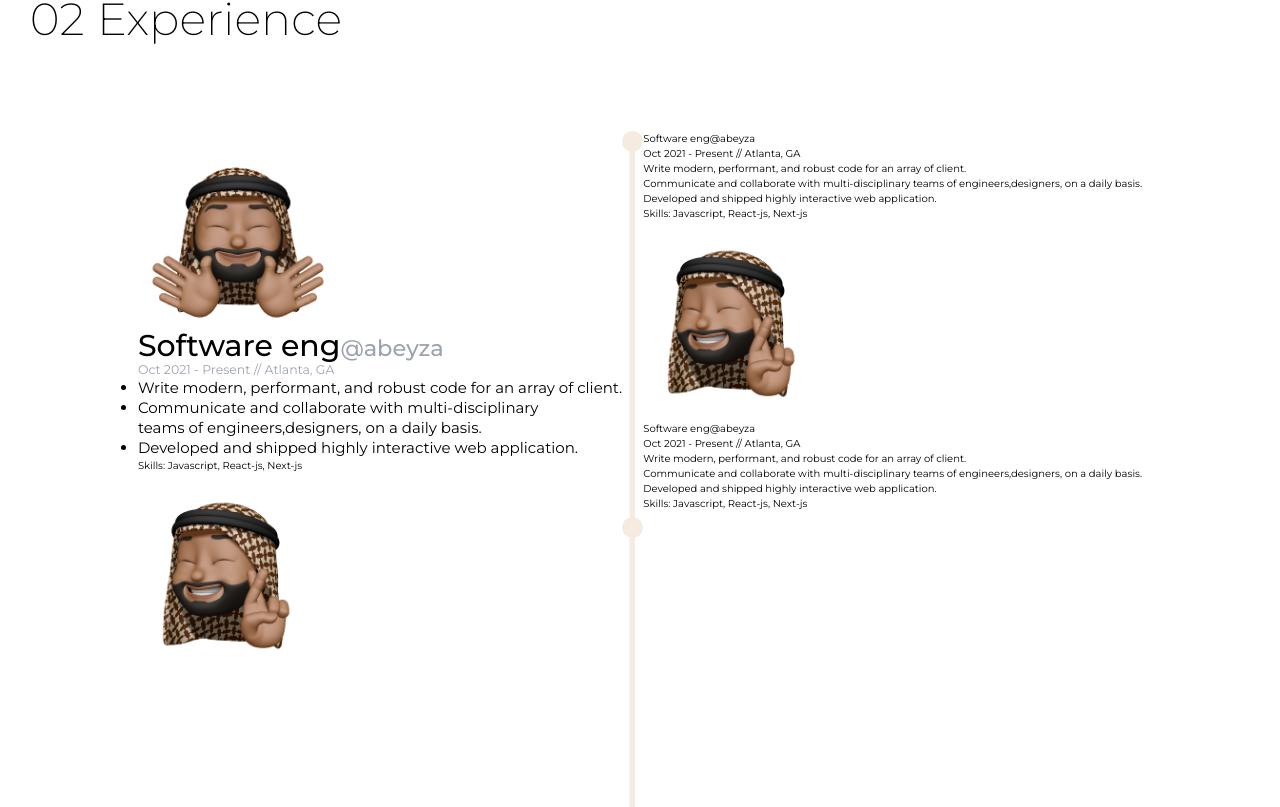
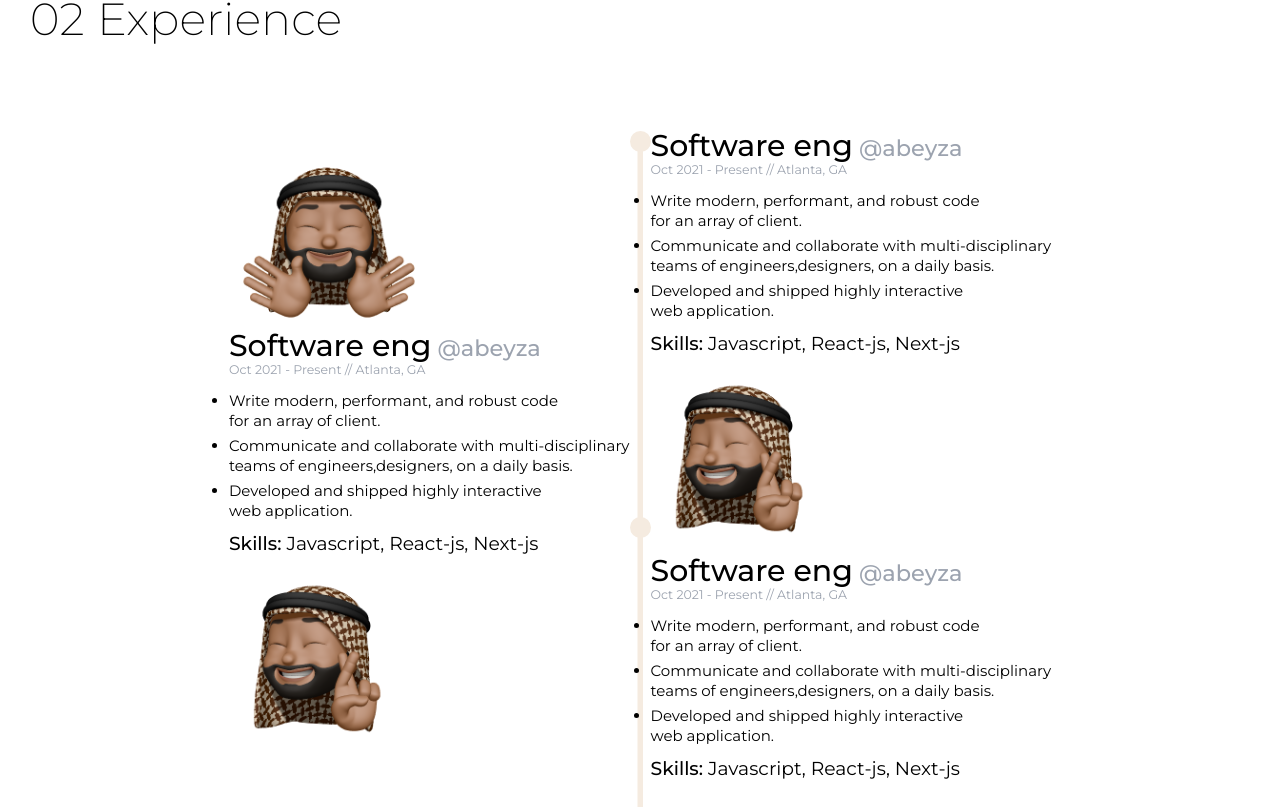
Before and after one commit to eyuel23/Portfolio-v1, a Next.js app: page / in a window 1280 px wide. Shown: the part 1933-2740 px from the top of the page. Built offline with nearby package versions, Linux system fonts and the light colour scheme.

Commit message:
added all experiences

```diff
--- a/components/Experience/index.js
+++ b/components/Experience/index.js
@@ -13,31 +13,35 @@ export default function Experience() {
       <div className="flex justify-center pt-24">
         <div className="flex flex-col">
           <Image src={open} alt="" width={200} height={200} />
-          <div className="flex flex-col">
+          <div className="flex flex-col gap-5">
+            <div>
               <h1 className="font-medium text-5xl">
                 Software eng
-              <span className="text-4xl text-gray-400">@abeyza</span>
+                <span className="text-4xl text-gray-400"> @abeyza</span>
               </h1>
               <h1 className="text-gray-400 text-xl">
                 Oct 2021 - Present // Atlanta, GA
               </h1>
+            </div>
             <div className="text-2xl">
-              <ul className=" list-disc">
+              <ul className=" list-disc flex flex-col gap-2">
                 <li>
-                  Write modern, performant, and robust code for an array of
-                  client.
+                  Write modern, performant, and robust code
+                  <br /> for an array of client.
                 </li>
                 <li>
                   Communicate and collaborate with multi-disciplinary <br />
                   teams of engineers,designers, on a daily basis.{" "}
                 </li>
                 <li>
-                  Developed and shipped highly interactive web application.
+                  Developed and shipped highly interactive
+                  <br /> web application.
                 </li>
               </ul>
             </div>
-            <h1>
-              <span>Skills:</span> Javascript, React-js, Next-js
+            <h1 className=" text-3xl">
+              <span className="font-medium text-3xl">Skills: </span> Javascript,
+              React-js, Next-js
             </h1>
           </div>
           <Image src={finger} alt="" width={200} height={200} />
@@ -47,53 +51,67 @@ export default function Experience() {
         </div>
         <div className="flex flex-col">
           {" "}
+          <div className="flex flex-col gap-5">
             <div>
-            <h1>
-              Software eng<span>@abeyza</span>
+              <h1 className="font-medium text-5xl">
+                Software eng
+                <span className="text-4xl text-gray-400"> @abeyza</span>
               </h1>
-            <h1>Oct 2021 - Present // Atlanta, GA</h1>
-            <div>
-              <ul>
+              <h1 className="text-gray-400 text-xl">
+                Oct 2021 - Present // Atlanta, GA
+              </h1>
+            </div>
+            <div className="text-2xl">
+              <ul className=" list-disc flex flex-col gap-2">
                 <li>
-                  Write modern, performant, and robust code for an array of
-                  client.
+                  Write modern, performant, and robust code
+                  <br /> for an array of client.
                 </li>
                 <li>
-                  Communicate and collaborate with multi-disciplinary teams of
-                  engineers,designers, on a daily basis.{" "}
+                  Communicate and collaborate with multi-disciplinary <br />
+                  teams of engineers,designers, on a daily basis.{" "}
                 </li>
                 <li>
-                  Developed and shipped highly interactive web application.
+                  Developed and shipped highly interactive
+                  <br /> web application.
                 </li>
               </ul>
             </div>
-            <h1>
-              <span>Skills:</span> Javascript, React-js, Next-js
+            <h1 className=" text-3xl">
+              <span className="font-medium text-3xl">Skills: </span> Javascript,
+              React-js, Next-js
             </h1>
           </div>
           <Image src={finger} alt="" width={200} height={200} />
+          <div className="flex flex-col gap-5">
             <div>
-            <h1>
-              Software eng<span>@abeyza</span>
+              <h1 className="font-medium text-5xl">
+                Software eng
+                <span className="text-4xl text-gray-400"> @abeyza</span>
               </h1>
-            <h1>Oct 2021 - Present // Atlanta, GA</h1>
-            <div>
-              <ul>
+              <h1 className="text-gray-400 text-xl">
+                Oct 2021 - Present // Atlanta, GA
+              </h1>
+            </div>
+            <div className="text-2xl">
+              <ul className=" list-disc flex flex-col gap-2">
                 <li>
-                  Write modern, performant, and robust code for an array of
-                  client.
+                  Write modern, performant, and robust code
+                  <br /> for an array of client.
                 </li>
                 <li>
-                  Communicate and collaborate with multi-disciplinary teams of
-                  engineers,designers, on a daily basis.{" "}
+                  Communicate and collaborate with multi-disciplinary <br />
+                  teams of engineers,designers, on a daily basis.{" "}
                 </li>
                 <li>
-                  Developed and shipped highly interactive web application.
+                  Developed and shipped highly interactive
+                  <br /> web application.
                 </li>
               </ul>
             </div>
-            <h1>
-              <span>Skills:</span> Javascript, React-js, Next-js
+            <h1 className=" text-3xl">
+              <span className="font-medium text-3xl">Skills: </span> Javascript,
+              React-js, Next-js
             </h1>
           </div>
         </div>
```
Lines whose indentation alone changed are shown as unchanged.
